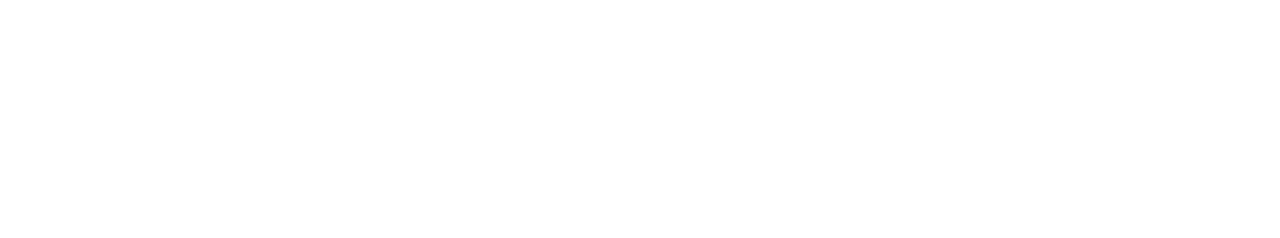
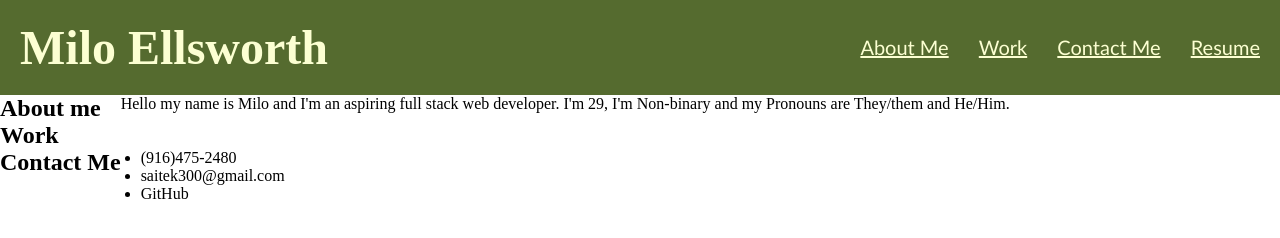
Before and after one commit to saitek300/Milo-Ellsworth-Portfolio, a plain HTML site: page index.html in a window 1280 px wide. Drawn offline with Linux system fonts and the light colour scheme; files that its build step writes are made by us from their sources.

Commit message:
added base html and css for nav bar.

```diff
--- a/assets/css/style.css
+++ b/assets/css/style.css
@@ -0,0 +1,60 @@
+:root{
+    --dark:darkolivegreen;
+    --light:rgb(252, 255, 210);
+}
+
+* {
+    box-sizing: border-box;
+    padding: 0;
+    margin: 0;
+}
+
+/*header settings*/
+
+.header {
+    background-color: var(--dark);
+    color: var(--light);
+}
+
+header h1 {
+    color: var(--light);
+    display:inline-block;
+    font-size:3rem;
+    margin:20px;
+
+}
+
+/*navigation settings*/
+
+header nav {
+    margin-right: 20px;
+    float: right;
+    font-family: 'Gill Sans', 'Gill Sans MT', Calibri, 'Trebuchet MS', sans-serif;
+    font-size: 20px;
+}
+
+header nav ul{
+    list-style-type:none;
+}
+
+header nav ul li {
+    display: inline-block;
+    list-style-type: none;
+    margin-left: 25px;
+    margin-top:35px;
+
+}
+
+a {
+    color: var(--light);
+}
+
+.info {
+    display: flex;
+    flex:column;
+
+}
+
+.info  h2 {
+    margin-right:20px;
+}
--- a/index.html
+++ b/index.html
@@ -5,9 +5,46 @@
     <meta http-equiv="X-UA-Compatible" content="IE=edge">
     <meta name="viewport" content="width=device-width, initial-scale=1.0">
     <title>Milo's Portfolio</title>
-    <link rel="stylesheet" href=".assets/css/style.css">
+    <link rel="stylesheet" href="assets/css/style.css">
 </head>
 <body>
+    <header class="header">
+    <h1>Milo Ellsworth</h1>
+        <nav>
+            <ul>
+                <li>
+                    <a href="about-me">About Me</a>
+                </li>
+                <li>
+                    <a href="work">Work</a>
+                </li>
+                <li>
+                    <a href="contact-me">Contact Me</a>
+                </li>
+                <li>
+                    <a href="resume">Resume</a>
+                </li>
+            </ul>
+        </nav>
+    </header>
+    <section id="about-me" class="info">
+        <h2>About me</h2>
+            <p>Hello my name is Milo and I'm an aspiring full stack web developer.
+            I'm 29, I'm Non-binary and my Pronouns are They/them and He/Him.
+            </p>
+    </section>
+    <section id="work" class="info">
+        <h2>Work</h2>
+
+    </section>
+    <section id="contact-me" class="info">
+        <h2>Contact Me</h2>
+        <ul>
+            <li>(916)475-2480</li>
+            <li>saitek300@gmail.com</li>
+            <li><link href="https://github.com/saitek300">GitHub</li>
+        </ul>
+    </section>
 
 </body>
 </html>
```
